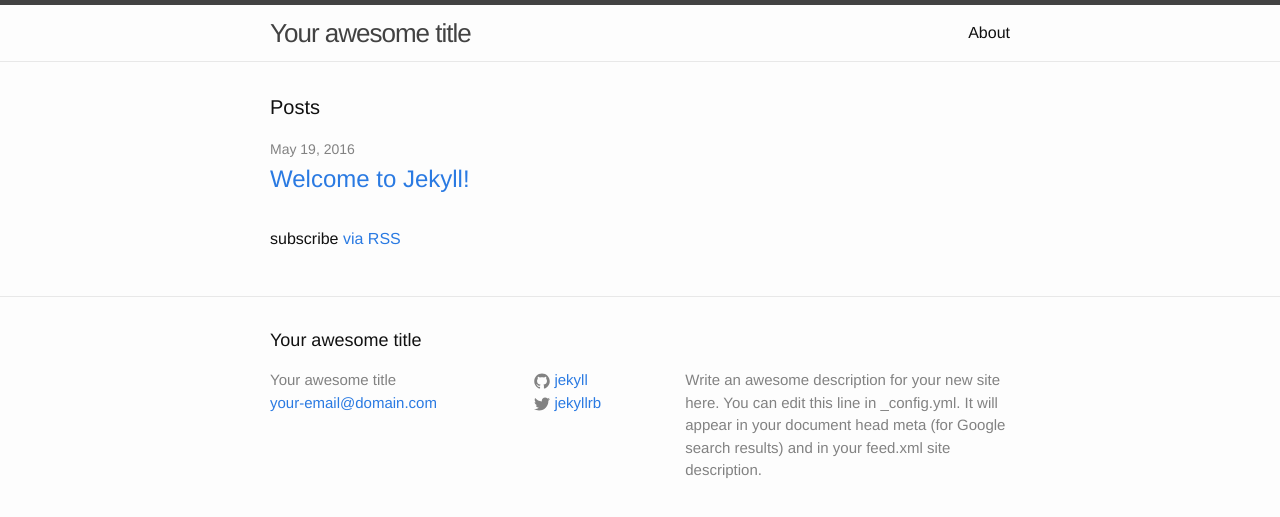
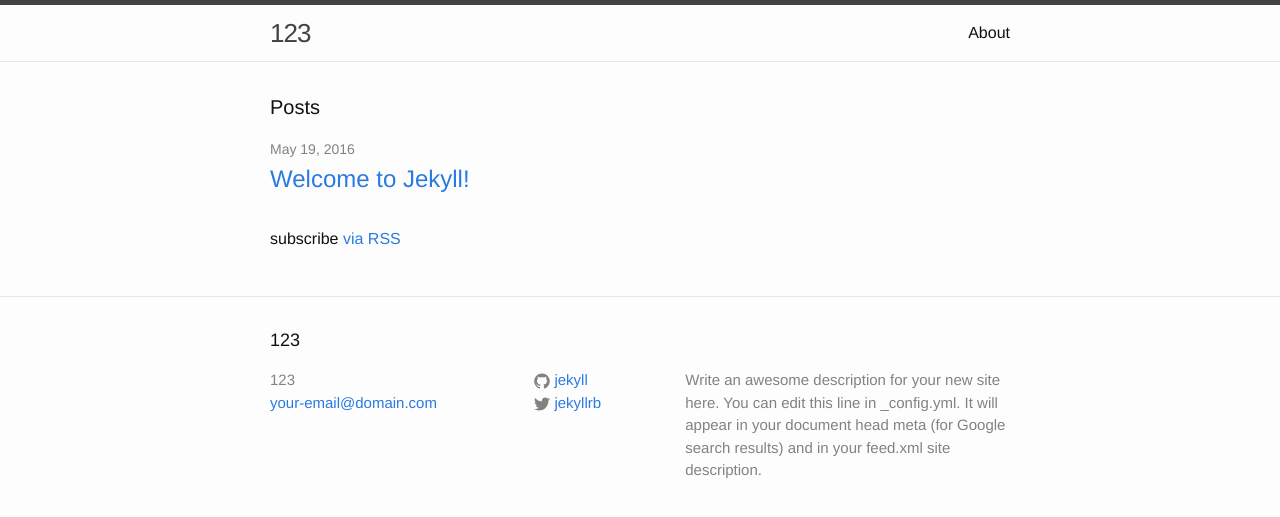
Before and after one commit to MaLykk/malykk.github.io, a Jekyll site: the page built from index.html, in a window 1280 px wide. Shown: the top 517 px of the page. Built offline with Jekyll 4.4.1, drawn with Linux system fonts in a browser that asks for light colours.

Commit message:
Save my work

```diff
--- a/_config.yml
+++ b/_config.yml
@@ -6,7 +6,7 @@
 # 'jekyll serve'. If you change this file, please restart the server process.
 
 # Site settings
-title: Your awesome title
+title: 123
 email: your-email@domain.com
 description: > # this means to ignore newlines until "baseurl:"
   Write an awesome description for your new site here. You can edit this
```
